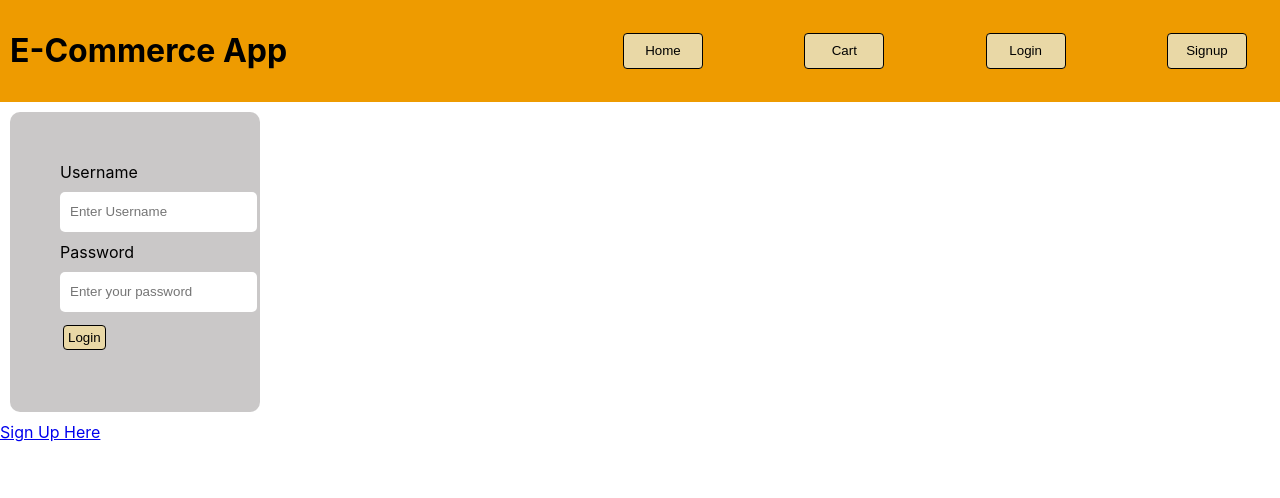
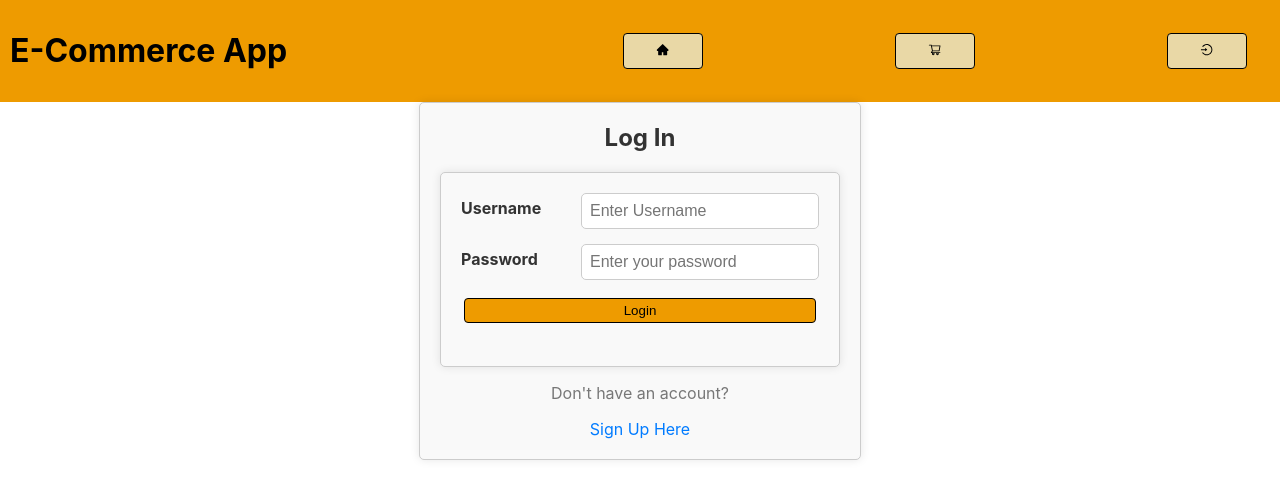
Before and after one commit to Group-5-Phase-2/Phase-2-Group-Project, a React (Create React App) app: page /login in a window 1280 px wide. Shown: the top 498 px of the page. Built offline with nearby package versions, Linux system fonts and the light colour scheme.

Commit message:
Refactor: Add classes for styling

```diff
--- a/src/Components/Cart.js
+++ b/src/Components/Cart.js
@@ -28,6 +28,7 @@ function Cart ({cartProducts, onRemoveFromCart}){
 
     return (
         <div>
+            <div className='cart'>
                 {cartProducts.map((cartProduct, index)=>{
                     return(
                     <div key={index} className="imageCard">
@@ -39,6 +40,8 @@ function Cart ({cartProducts, onRemoveFromCart}){
                     </div>
                     )
                 })}
+            </div>
+            <div className='checkout'>
                 <h2>Proceed to checkout</h2>
                 <p>Total Amount to Pay: {sum}</p>
                 <form onSubmit={handleSubmitAmount}>
@@ -46,6 +49,7 @@ function Cart ({cartProducts, onRemoveFromCart}){
                     <button type="submit">Confirm Payment</button>
                 </form>
             </div>
+        </div>
     )
 }
 export default Cart
--- a/src/Components/Home.js
+++ b/src/Components/Home.js
@@ -33,7 +33,7 @@ function Home ({ onAddProduct }){
 
     return (
         <div>
-            <h1>Our Products</h1>
+            <h1 className="products-header">Our Products</h1>
             <div className="productsList">
                 {productsList}
             </div>
--- a/src/Components/Landing.js
+++ b/src/Components/Landing.js
@@ -1,16 +1,17 @@
 import { Link, Outlet } from "react-router-dom";
+import {AiOutlineShoppingCart, AiFillHome, AiOutlineLogin} from 'react-icons/ai'
 
 
 function Landing(){
     return (
         <div>
              <div className="navbar">
-                <h1>E-Commerce App</h1>
+                <h1 className="landing-header">E-Commerce App</h1>
                 <nav className="nav-items">
-                    <button><Link to='/home'>Home</Link></button>
-                    <button><Link to='/cart'>Cart</Link></button>
-                    <button><Link to='/login'>Login</Link></button>
-                    <button><Link to='/signup'>Signup</Link></button>
+                    <button><Link to='/home'><AiFillHome/></Link><span className="hidden">Home</span></button>
+                    <button><Link to='/cart'><AiOutlineShoppingCart/></Link><span className="hidden">Cart</span></button>
+                    <button><Link to='/login'><AiOutlineLogin/></Link><span className="hidden">Log in</span></button>
+                    {/* <button><Link to='/signup'>Signup</Link></button> */}
                 </nav>
             </div>
             <Outlet></Outlet>
--- a/src/Components/Login.js
+++ b/src/Components/Login.js
@@ -2,16 +2,24 @@ import { Link } from "react-router-dom";
 
 function Login() {
   return (
-    <div>
-        <form className="transparent-form">
+    <div className="form">
+      <h2>Log In</h2>
+        <form className="form">
+          <div className="input-group">
             <label >Username</label>
             <input type="text" placeholder="Enter Username" required/>
+          </div>
+          <div className="input-group">
             <label>Password</label>
             <input type="password" placeholder="Enter your password" required />
-            <button  className ="submit-button" type="submit">Login</button><br />
+          </div>
+            <button type="submit">Login</button><br />
         </form>
        <div className="link">
-       <Link to ="/signup">Sign Up Here</Link>
+        <div className="login-link">
+          <p>Don't have an account?</p>
+          <Link to ="/signup">Sign Up Here</Link>
+       </div>
        </div>
     </div>
   );
--- a/src/Components/Product.js
+++ b/src/Components/Product.js
@@ -12,10 +12,10 @@ function Product(){
         .then(r=>r.json())
         .then(data => setproduct(data[index]))
         .catch(e=>console.log(e))
-    }, [])
+    }, [index])
 
     return(
-        <div>
+        <div className="productItem">
             <img src={product.product_full_image} alt={product.name}/>
             <h3>{product.product_name}</h3>
             <span>Price: KES{product.unit_price}</span>
--- a/src/Components/Receipt.js
+++ b/src/Components/Receipt.js
@@ -7,10 +7,11 @@ function Receipt({products}){
     }
 
     return(
-        <div>
+        <div className='receipt'>
             <h1>Thank you for shopping with us</h1>
             <p>Transaction Ref: {uuidv4()}</p>
-            <table>
+            <div className='table-container'>
+                <table className='styled-table'>
                     <thead>
                         <tr>
                             <th>Item</th>
@@ -26,12 +27,13 @@ function Receipt({products}){
                                 </tr>
                             )
                         })}
-                    <tr>
-                        <td>Sum</td>
+                        <tr className='footer'>
+                            <td>Totals</td>
                             <td>{sum}</td>
                         </tr>
                     </tbody>
                 </table>
+            </div>
 
         </div>
     )
--- a/src/Components/Signup.js
+++ b/src/Components/Signup.js
@@ -1,22 +1,6 @@
 import React from "react";
 import { useState } from "react";
 import { Link } from "react-router-dom";
-
-async function signUp(data) {
-  try {
-    const response = await fetch("http://ecommerce.muersolutions.com/api/v1/user/signup", {
-      method: "POST",
-      headers: {
-        "accept": "application/json",
-        "Content-Type": "application/json"
-      },
-      body: JSON.stringify(data)
-    });
-    return await response.json();
-  } catch (error) {
-    return console.error("Error:", error);
-  }
-}
 
 
 const Signup = () => {
@@ -37,16 +21,32 @@ function handleSignUp(event) {
     email: email,
     password: password
   };
+  event.target.reset();
 
-  signUp(userData)
-    .then(data => console.log(data))
-    .catch(error => console.log(error));
+  fetch('http://ecommerce.muersolutions.com/api/v1/user/signup', {
+    method: 'POST',
+    headers: {
+      "Content-Type": "application/json"
+    },
+    body: JSON.stringify(userData)
+  })
+  .then(r=>r.json())
+  .then(data =>{
+    console.log(data);
+    setFirstName("");
+    setLastName("");
+    setEmail("");
+    setPassword("");
+  })
+  .then(alert("User Registered Successfully"))
+  .catch(e=>console.log(e))
 }
 
+
   return (
-    <div className="signup-form">
+    <div className="form">
       <h2>Sign Up</h2>
-      <form onSubmit={handleSignUp} className="signup-form">
+      <form onSubmit={handleSignUp} className="form">
         <div className="input-group">
           <label htmlFor="firstName">First Name:</label>
           <input
```
Lines whose indentation alone changed are shown as unchanged.
